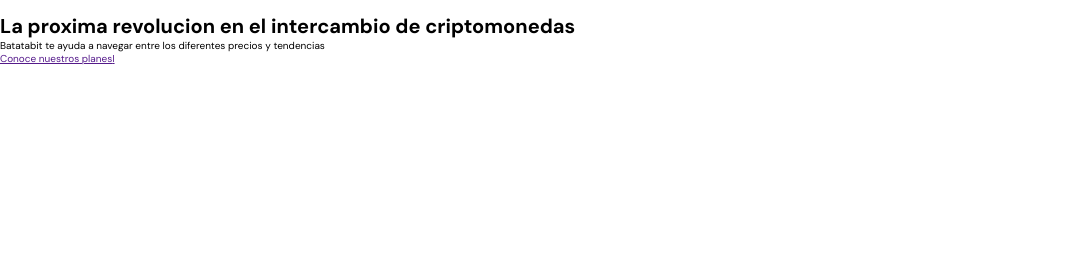
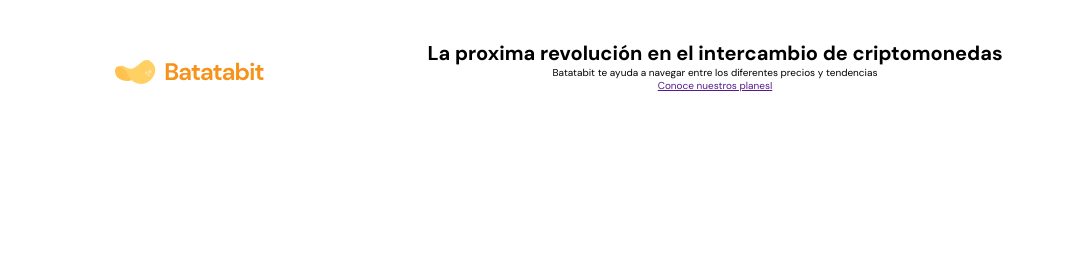
Before and after one commit to kubson991/maquetacion-de-batatabit, a plain HTML site: page index.html in a window 1280 px wide. Shown: the whole page, without its empty margins (0-1065 px from the left). Drawn offline with Linux system fonts and the light colour scheme.

Commit message:
se agrego estructura al header

```diff
--- a/CSS/style.css
+++ b/CSS/style.css
@@ -32,3 +32,29 @@ html{
     font-size: 62.5%;
     font-family:'DM Sans', sans-serif ;
 }
+
+header{
+    position: relative;
+    display: flex;
+    flex-wrap: wrap;
+    justify-content: center;
+    width: 100%;
+    height: 334px;
+    text-align: center;
+}
+
+header img{
+    width: 150px;
+    height: 24px;
+    margin-top: 60px;
+
+}
+
+.header__title-container{
+    width: 90%;
+    min-width: 288px;
+    max-width: 900px;
+    height: 218px;
+    margin-top: 40px;
+
+}
--- a/index.html
+++ b/index.html
@@ -11,12 +11,13 @@
 </head>
 <body>
     <header>
-        <img src="" alt="">
-        <div>
-            <h1>La proxima revolucion en el intercambio de criptomonedas</h1>
+        <img src="assets/img/logo.svg" alt="">
+        <div class="header__title-container">
+            <h1>La proxima revolución en el intercambio de criptomonedas</h1>
             <p>Batatabit te ayuda a navegar entre los diferentes precios y tendencias<p>
+            <a href="" class="header__button">Conoce nuestros planes<span>I</span></a>
         </div>
-        <a href="">Conoce nuestros planes<span>I</span></a>
+
     </header>
     <main>
         <section></section>
```
